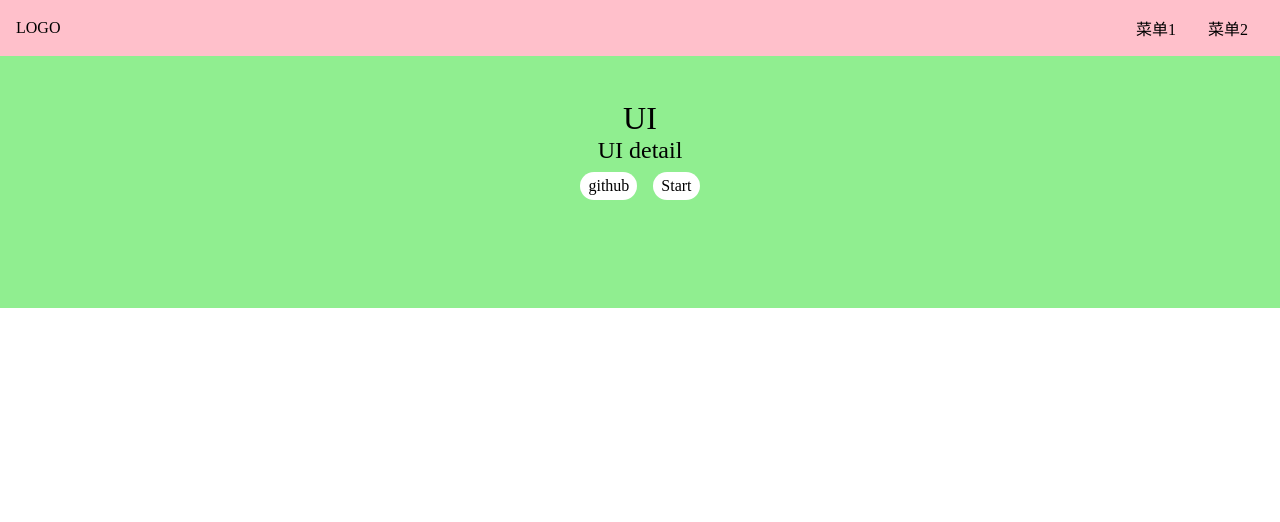
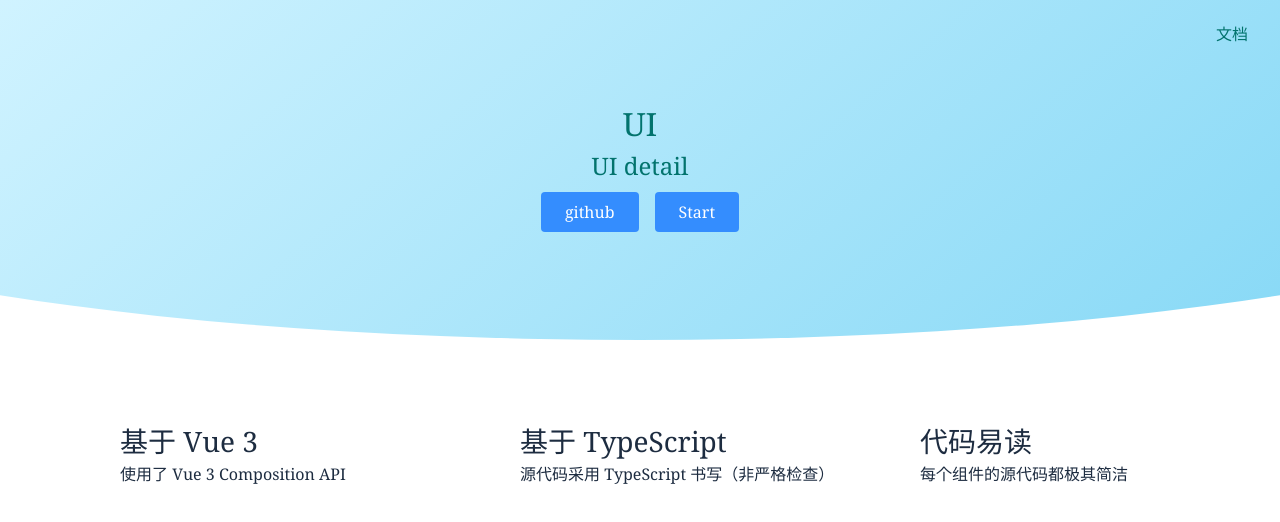
Before and after one commit to JamesLHY/vue3-ui, a Vue app: page / in a window 1280 px wide. Shown: the top 522 px of the page. Built offline with nearby package versions, Linux system fonts and the light colour scheme.

Commit message:
官网装修-1

```diff
--- a/index.html
+++ b/index.html
@@ -5,6 +5,7 @@
   <link rel="icon" href="/favicon.ico" />
   <meta name="viewport" content="width=device-width, initial-scale=1.0">
   <title>Vite App</title>
+  <script src="//at.alicdn.com/t/font_2140474_vs0sqdlbzjk.js"></script>
 </head>
 <body>
   <div id="app"></div>
--- a/src/components/TopNav.vue
+++ b/src/components/TopNav.vue
@@ -1,28 +1,44 @@
 <template>
   <div class="topNav">
-        <div class="logo">LOGO</div>
+    <router-link to="/" class="logo">
+      <svg class="icon" >
+        <use xlink:href="#icon-logo" />
+      </svg>
+    </router-link>
     <ul class="menu">
-                <li>菜单1</li>
-                <li>菜单2</li>
+
+      <li>
+          <router-link to="/doc">文档</router-link>
+      </li>
     </ul>
-            <span class="toggleAside"  @click="toggleMenu"></span>
+
+     <svg  v-if="toggleMenuButtonVisible" class="toggleAside" @click="toggleMenu">
+        <use xlink:href="#icon-menu" />
+      </svg>
+
   </div>
 </template>
 <script lang="ts">
-    import {inject, Ref} from 'vue'
+import { inject, Ref } from "vue";
 export default {
+    props:{
+        toggleMenuButtonVisible:{
+            type:Boolean,
+            default:false
+        }
+    },
   setup() {
-            const asideVisible = inject<Ref<boolean>>('asideVisible')
+    const asideVisible = inject<Ref<boolean>>("asideVisible");
     const toggleMenu = () => {
-                asideVisible.value = !asideVisible.value
-            }
-            return {toggleMenu}
-        }
-    }
+      asideVisible.value = !asideVisible.value;
+    };
+    return { toggleMenu };
+  },
+};
 </script>
 <style lang="scss" scoped>
 .topNav {
-        background: pink;
+  color: rgb(2 115 109);
   display: flex;
   padding: 16px;
   position: fixed;
@@ -35,6 +51,10 @@
   > .logo {
     max-width: 6em;
     margin-right: auto;
+    > svg{
+        width: 32px;
+        height: 32px;
+    }
   }
   > .menu {
     display: flex;
@@ -47,7 +67,7 @@
   > .toggleAside {
     width: 24px;
     height: 24px;
-            background: red;
+
     position: absolute;
     left: 16px;
     top: 50%;
--- a/src/index.scss
+++ b/src/index.scss
@@ -14,10 +14,21 @@
   color: inherit;
 
   &:hover {
-    border-bottom: 1px solid;
+  text-decoration: underline;
     cursor: pointer;
   }
 }
 h1,h2,h3,h4,h5,h6{
   font-weight: normal;
 }
+body{
+  line-height: 1.5;
+  color: #1d2c40;
+  font-family: Baskerville, Georgia, "Liberation Serif", "Kaiti SC", STKaiti, "AR PL UKai CN", "AR PL UKai HK", "AR PL UKai TW", "AR PL UKai TW MBE", "AR PL KaitiM GB", KaiTi, KaiTi_GB2312, DFKai-SB, "TW\-Kai", serif;
+}
+.icon {
+  width: 1em; height: 1em;
+  vertical-align: -0.15em;
+  fill: currentColor;
+  overflow: hidden;
+}
--- a/src/views/Doc.vue
+++ b/src/views/Doc.vue
@@ -1,6 +1,6 @@
 <template>
     <div class="layout">
-        <TopNav class="nav" />
+        <TopNav :toggleMenuButtonVisible="true" class="nav" />
         <div class="content">
             <aside v-if="asideVisible">
                 <h2>组件列表</h2>
--- a/src/views/Home.vue
+++ b/src/views/Home.vue
@@ -1,45 +1,119 @@
 <template>
-    <div>
-        <TopNav/>
+  <div class="topnavAndBanner">
+    <TopNav />
     <div class="banner">
       <h1>UI</h1>
       <h2>UI detail</h2>
       <p class="actions">
-                <a href="">github</a>
+        <a href>github</a>
         <router-link to="/doc">Start</router-link>
       </p>
     </div>
   </div>
+  <div class="features">
+    <ul>
+      <li>
+        <svg>
+          <use xlink:href="#icon-vue3" />
+        </svg>
+        <h3>基于 Vue 3</h3>
+        <p>使用了 Vue 3 Composition API</p>
+      </li>
+      <li>
+        <svg>
+          <use xlink:href="#icon-Typescript" />
+        </svg>
+        <h3>基于 TypeScript</h3>
+        <p>源代码采用 TypeScript 书写（非严格检查）</p>
+      </li>
+      <li>
+        <svg>
+          <use xlink:href="#icon-LightBlub" />
+        </svg>
+        <h3>代码易读</h3>
+        <p>每个组件的源代码都极其简洁</p>
+      </li>
+    </ul>
+  </div>
 </template>
 
 <script lang="ts">
-    import TopNav from '../components/TopNav.vue'
+import TopNav from "../components/TopNav.vue";
 
 export default {
   components: {
-            TopNav
+    TopNav,
+  },
+};
+</script>
+<style lang="scss" scoped>
+.features {
+  margin: 64px auto;
+  width: 400px;
+    @media (min-width: 800px) {
+    width: 800px;
+  }
+  @media (min-width: 1200px) {
+    width: 1200px;
+  }
+   >ul {
+    display: flex;
+    flex-wrap: wrap;
+    >li {
+      width: 400px;
+      margin: 16px 0;
+      display: grid;
+      justify-content: start;
+      align-content: space-between;
+      grid-template-areas:
+        "icon title"
+        "icon text";
+      grid-template-columns: 80px auto;
+      grid-template-rows: 1fr auto;
+      >svg {
+        grid-area: icon;
+        width: 64px;
+        height: 64px;
+      }
+      >h3 {
+        grid-area: title;
+        font-size: 28px;
+      }
+      >p {
+        grid-area: text
       }
     }
-</script>
-<style lang="scss" scoped>
+  }
+
+}
+.topnavAndBanner {
+  background: linear-gradient(
+    139deg,
+    rgba(208, 243, 255, 1) 0%,
+    rgba(136, 217, 246, 1) 100%
+  );
+  clip-path: ellipse(80% 60% at 50% 40%);
+}
 .banner {
+  color: rgb(2 115 109);
   padding: 100px 0;
   display: flex;
   justify-content: center;
   align-items: center;
   flex-direction: column;
-        background: lightgreen;
-        > .actions{
+
+  > .actions {
     padding: 8px 0;
     a {
-                margin:0 8px;
-                background: #fff;
+      background: #348dfe;
+      margin: 0 8px;
+      color: white;
       display: inline-block;
-                $h: 28px;
-                height: $h;
-                line-height: $h;
-                border-radius: $h/2;
-                padding: 0 8px;
+      border-radius: 4px;
+      padding: 8px 24px;
+      &:hover {
+        text-decoration: none;
+      }
     }
   }
 }
```
Lines whose indentation alone changed are shown as unchanged.
